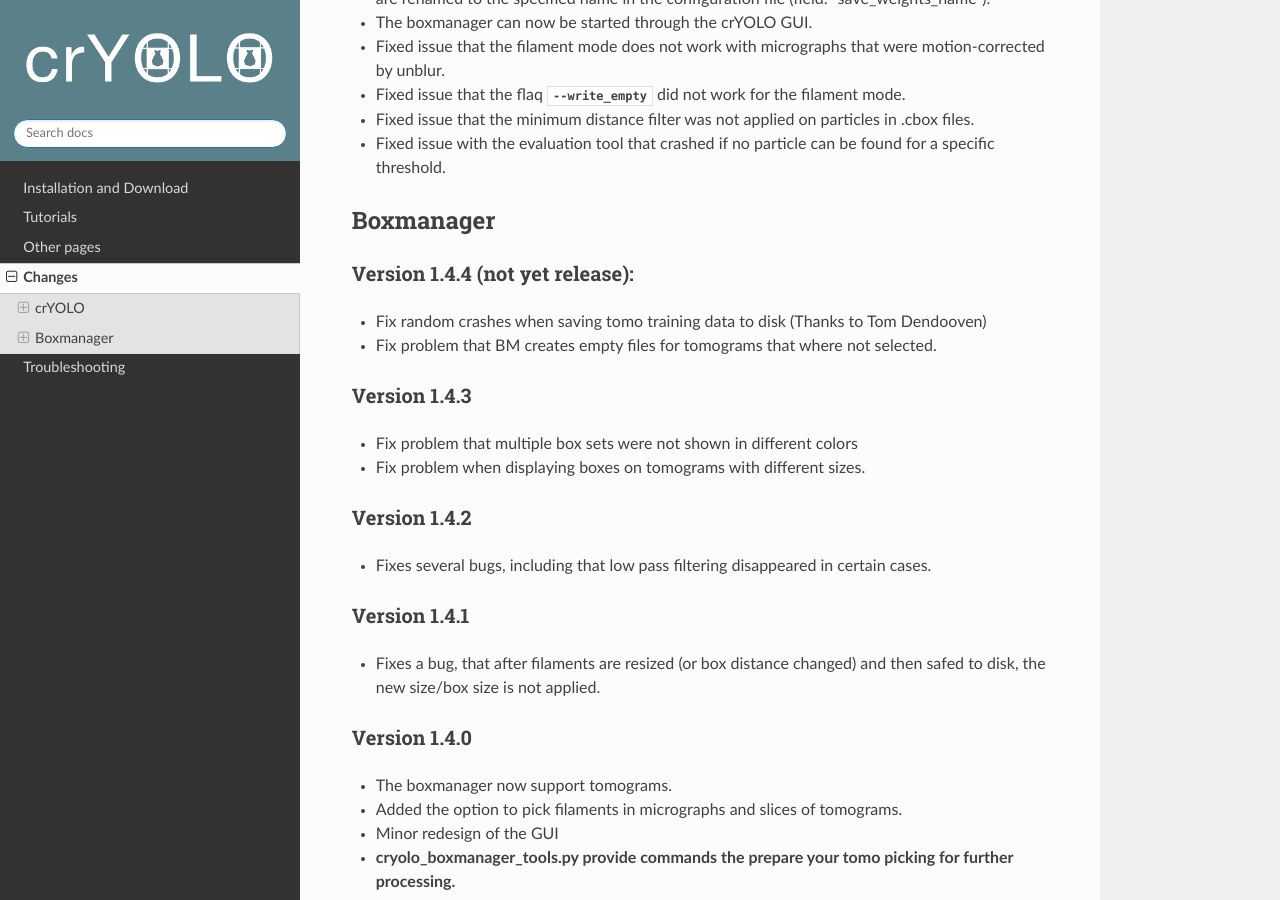
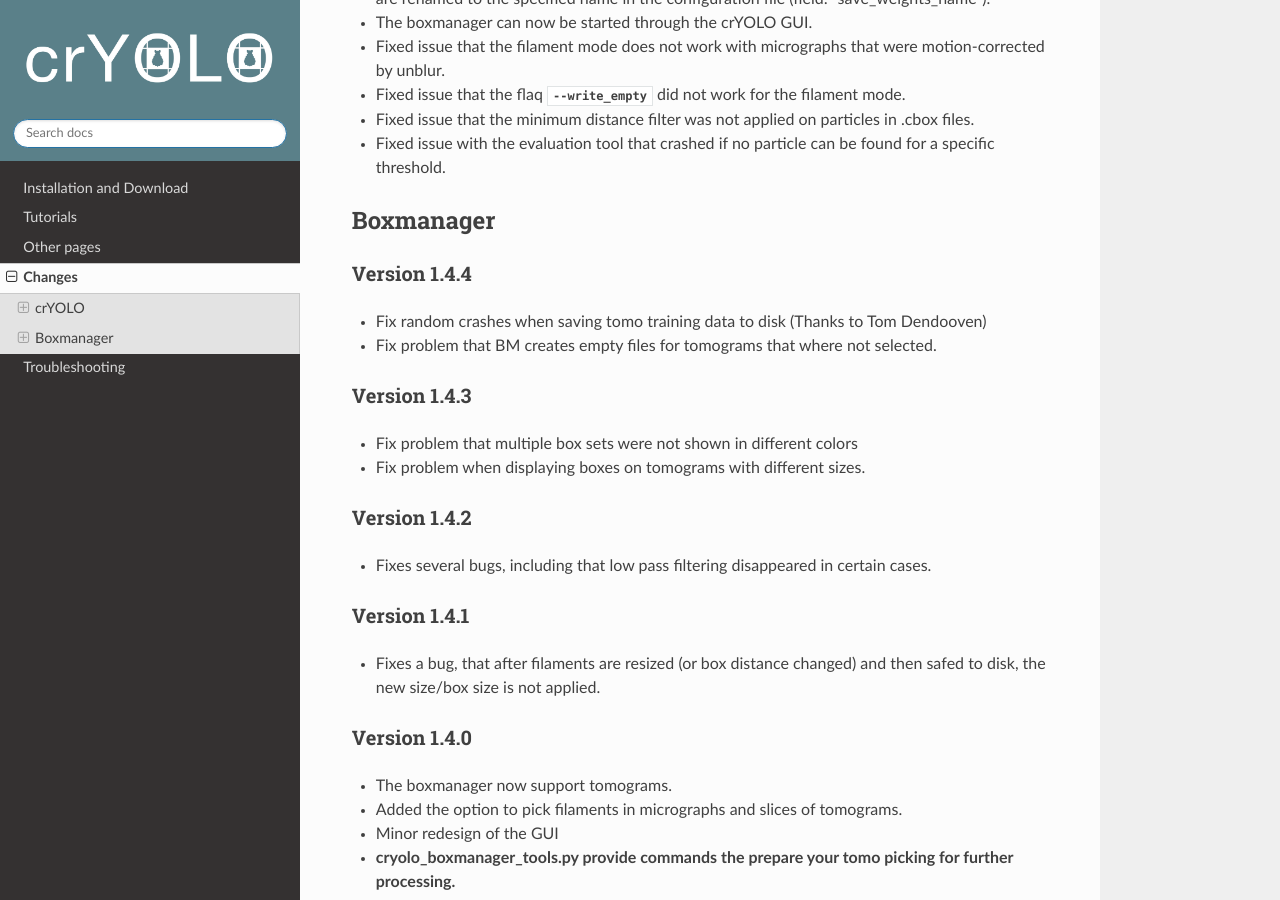
Before and after one commit to MPI-Dortmund/cryolo, a Sphinx documentation site: the page built from source/changes.rst, in a window 1280 px wide and 900 px high, scrolled down 3734 px. Built offline with Sphinx 7.4.7 and the Read the Docs theme 2.0.0, drawn with Linux system fonts in a browser that asks for light colours.

Commit message:
add changes for BM 1.4.4

```diff
--- a/source/changes.rst
+++ b/source/changes.rst
@@ -150,7 +150,7 @@ Version 1.6.0
 Boxmanager
 ^^^^^^^^^^
 
-Version 1.4.4 (not yet release):
+Version 1.4.4
 *************
 
 * Fix random crashes when saving tomo training data to disk (Thanks to Tom Dendooven)
```
